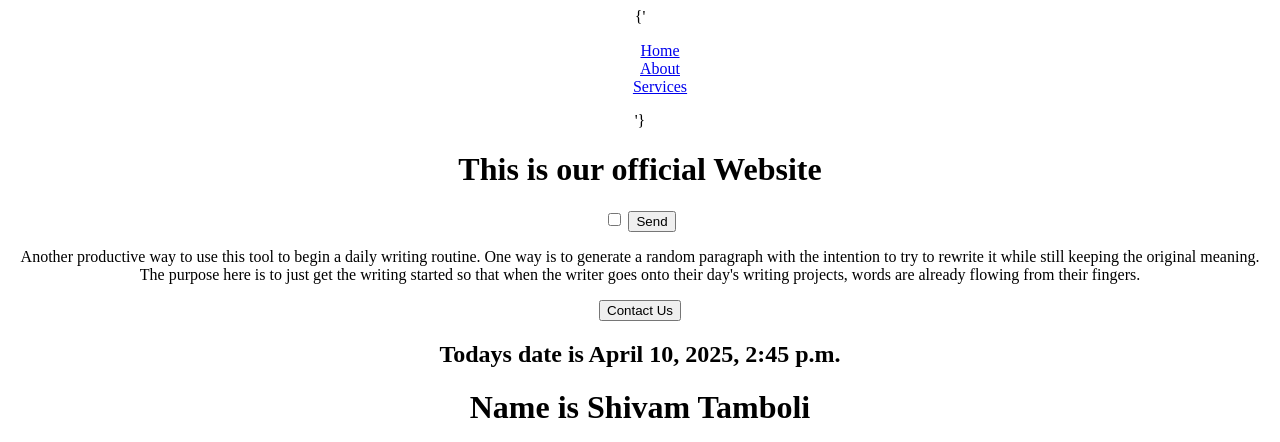
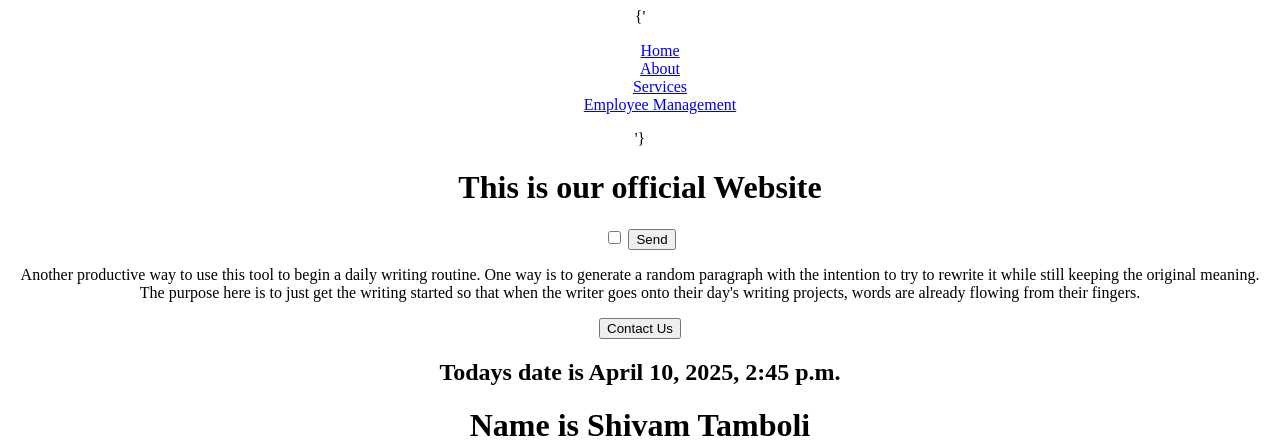
Before and after one commit to Shivam-tamboli/myapp, a Django app: page / in a window 1280 px wide. Shown: the top 442 px of the page. Run offline with Django 5.2, Linux system fonts and the light colour scheme.

Commit message:
add Employee Management

```diff
--- a/templates/navbar.html
+++ b/templates/navbar.html
@@ -2,4 +2,5 @@
     <li><a href="/index/">Home</a></li>
     <li><a href="/about"/>About</a></li>
     <li><a href="/services"/>Services</a></li>
+    <li><a href="/emp/home/"/>Employee Management</a></li>
 </ul>
```
